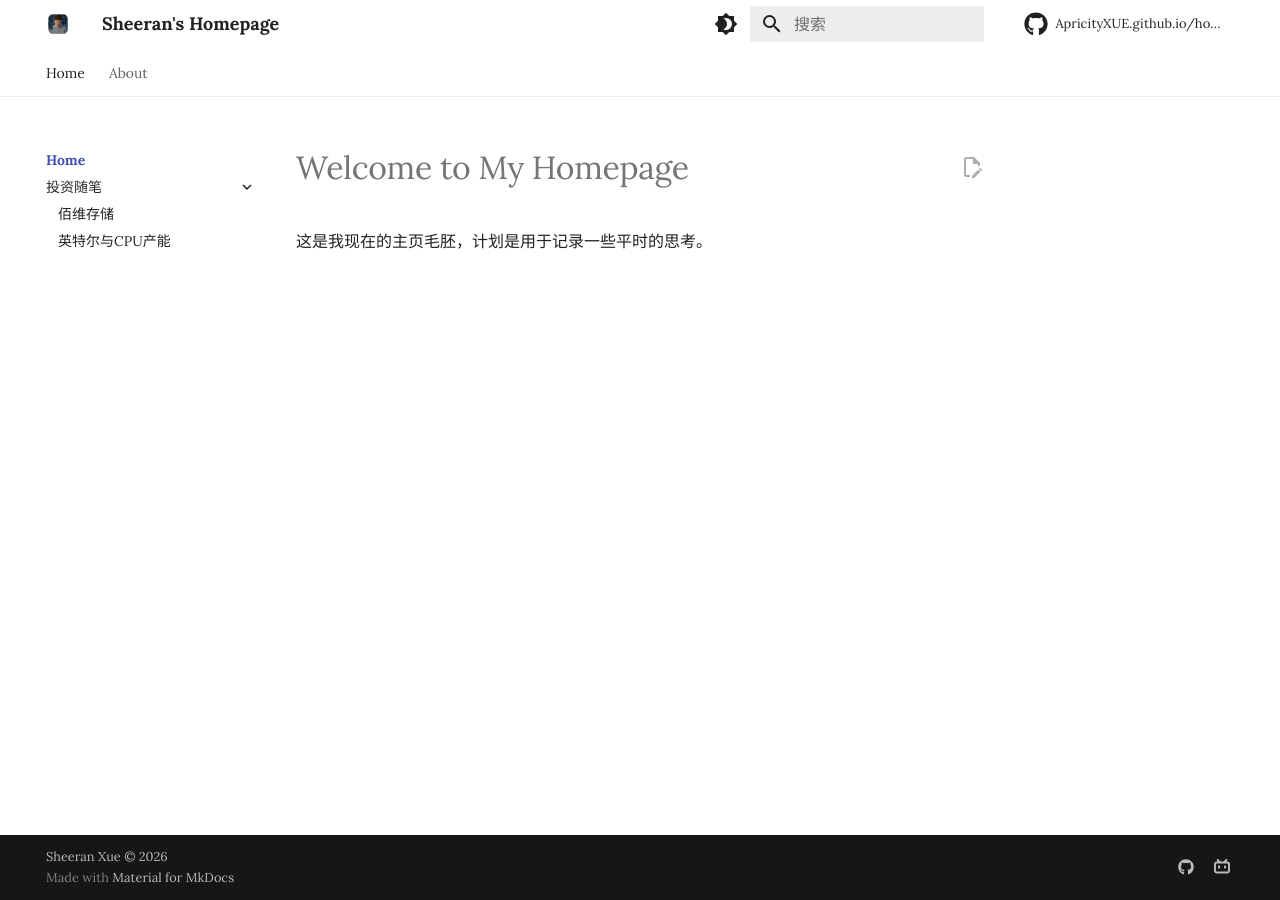
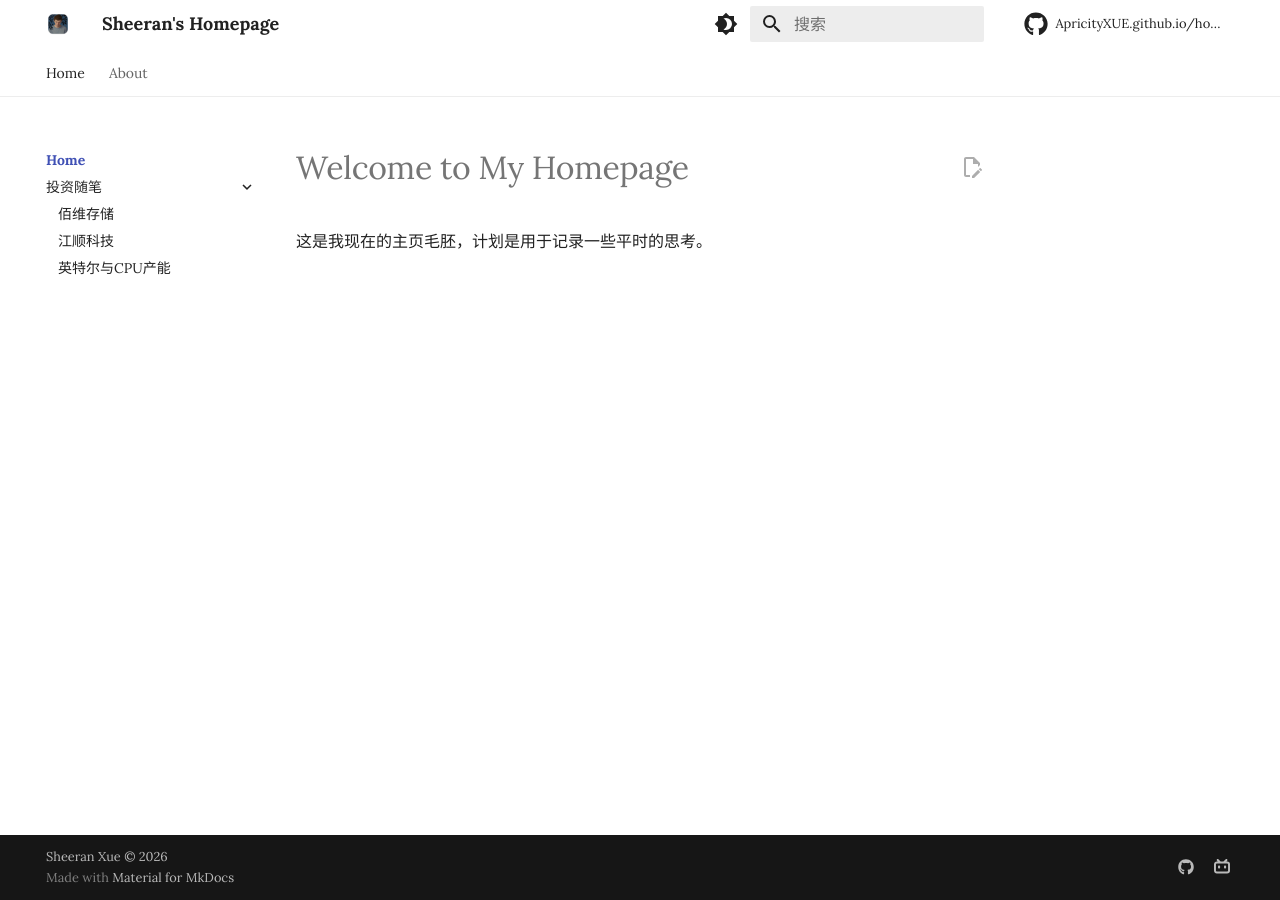
Before and after one commit to ApricityXUE/homepage, an MkDocs documentation site: the page built from docs/index.md, in a window 1280 px wide. Built offline with MkDocs 1.6.1 and Material for MkDocs 9.7.7, drawn with Linux system fonts in a browser that asks for light colours; nearby versions of some CDN libraries; some web fonts are replaced; library files that are not in the unit come from our copies; comment, search, counter and statistics services are not loaded.

Commit message:
Update mkdocs.yml

```diff
--- a/mkdocs.yml
+++ b/mkdocs.yml
@@ -11,7 +11,7 @@ nav:
     - index.md
     - 投资随笔:
       - 佰维存储.md
-      # - 江顺科技.md
+      - 江顺科技.md
       - 英特尔与CPU产能.md
   - About: about.md
 
```
